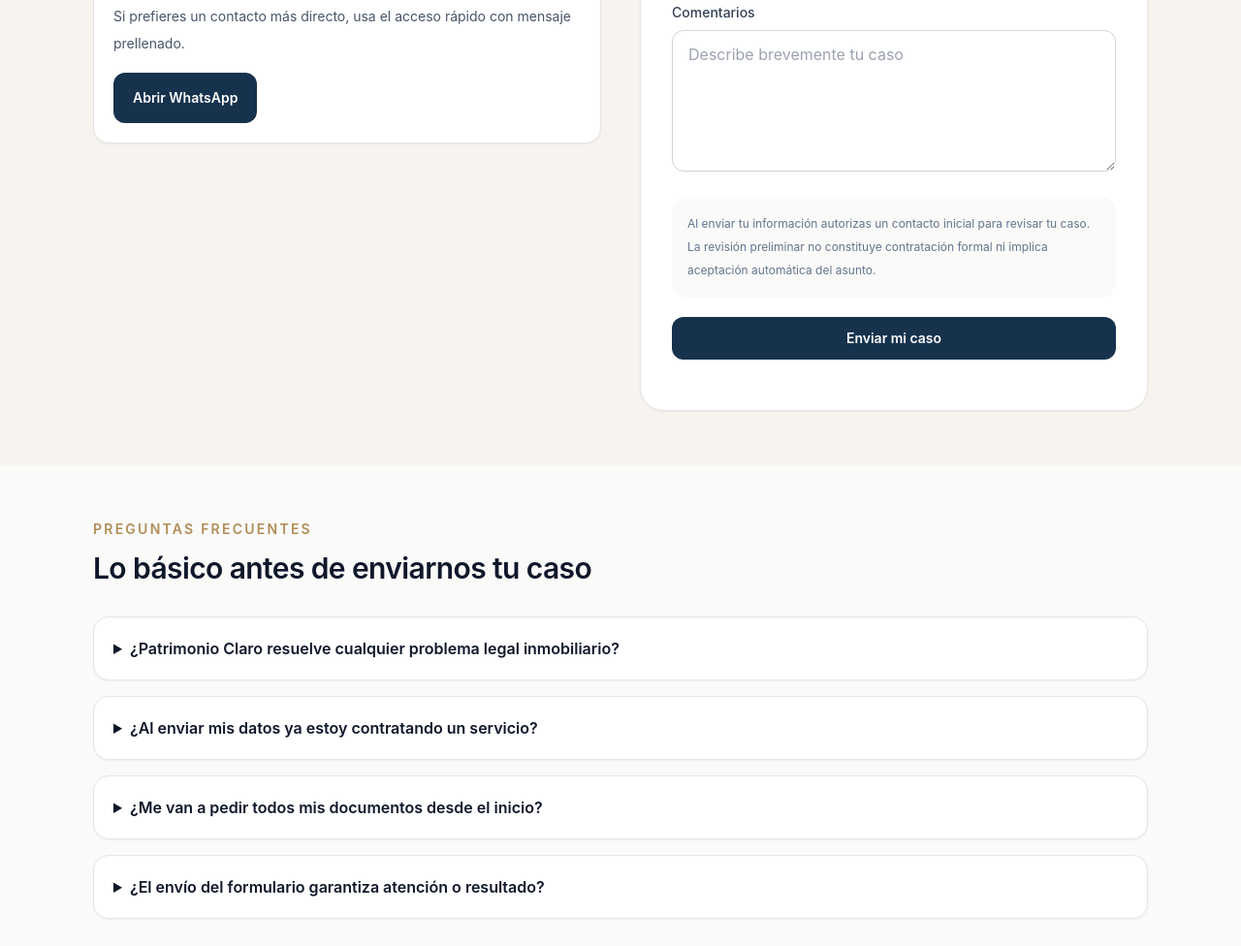
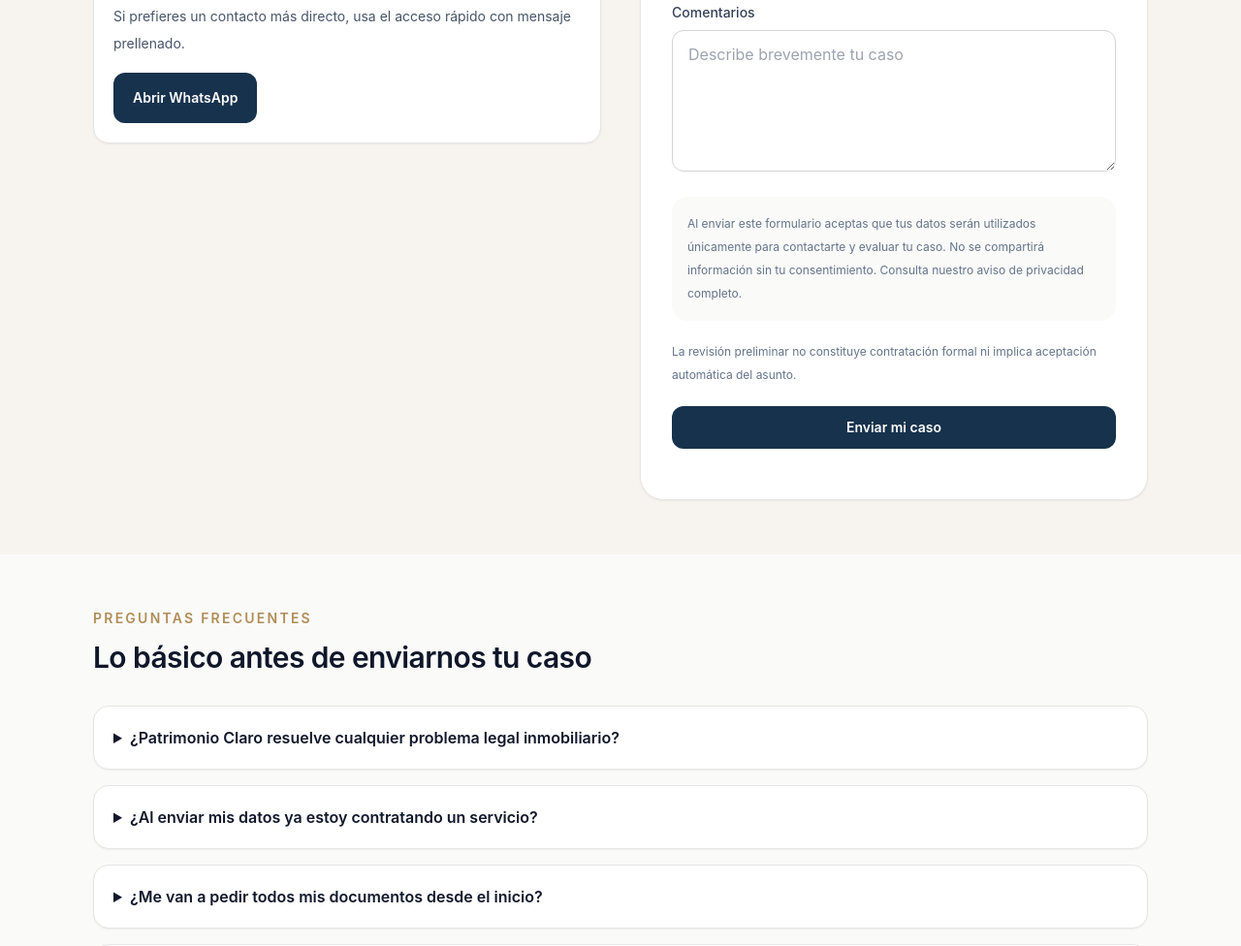
Before and after one commit to romanrfhack/inmuebles, a plain HTML site: page frontend/index.html in a window 1280 px wide. Shown: the part 3023-3999 px from the top of the page at 97% size. Drawn offline with nearby package versions, Linux system fonts and the light colour scheme.

Commit message:
docs: incorporar aviso de privacidad MVP

```diff
--- a/frontend/index.html
+++ b/frontend/index.html
@@ -218,7 +218,10 @@
               <textarea id="comentarios" name="comentarios" rows="5" class="w-full rounded-xl border border-stone-300 px-4 py-3 outline-none transition focus:border-[#17324D] focus:ring-2 focus:ring-[#17324D]/20" placeholder="Describe brevemente tu caso"></textarea>
             </div>
             <div class="rounded-2xl bg-stone-50 p-4 text-xs leading-6 text-slate-500">
-              Al enviar tu información autorizas un contacto inicial para revisar tu caso. La revisión preliminar no constituye contratación formal ni implica aceptación automática del asunto.
+              Al enviar este formulario aceptas que tus datos serán utilizados únicamente para contactarte y evaluar tu caso. No se compartirá información sin tu consentimiento. Consulta nuestro aviso de privacidad completo.
+            </div>
+            <div class="text-xs leading-6 text-slate-500">
+              La revisión preliminar no constituye contratación formal ni implica aceptación automática del asunto.
             </div>
             <button type="submit" class="w-full rounded-xl bg-[#17324D] px-6 py-3 text-sm font-semibold text-white transition hover:bg-[#2E4A62]">Enviar mi caso</button>
             <p id="formMessage" class="text-sm"></p>
```
Also changed, not shown: 2 other files.
